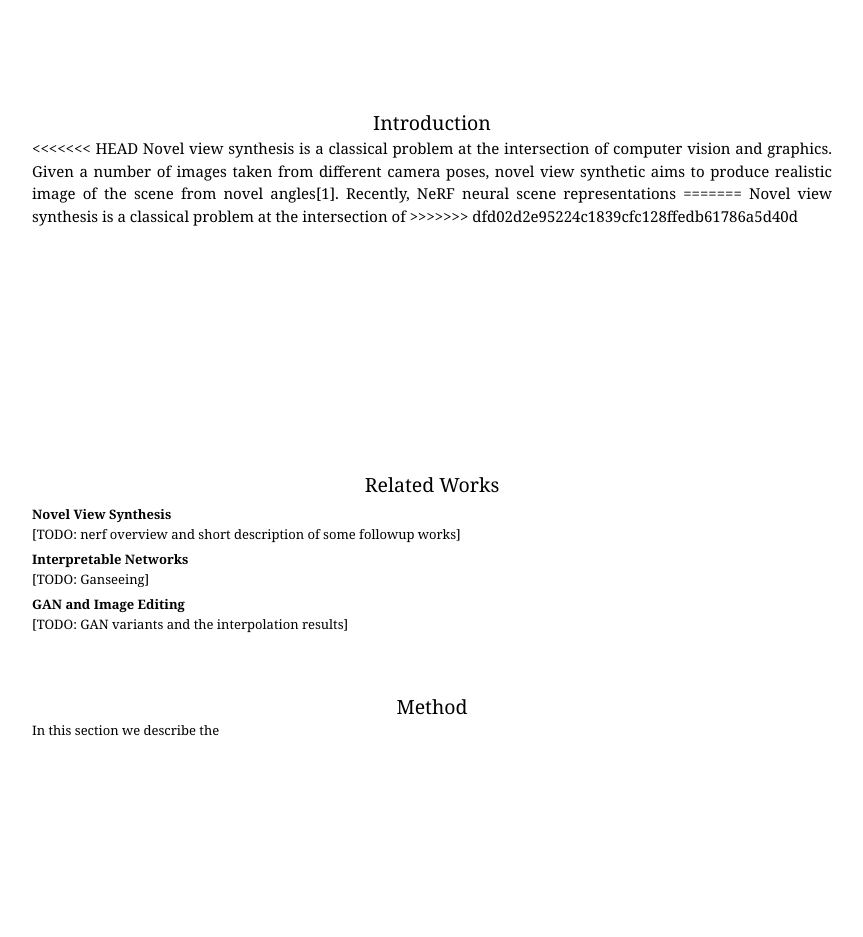
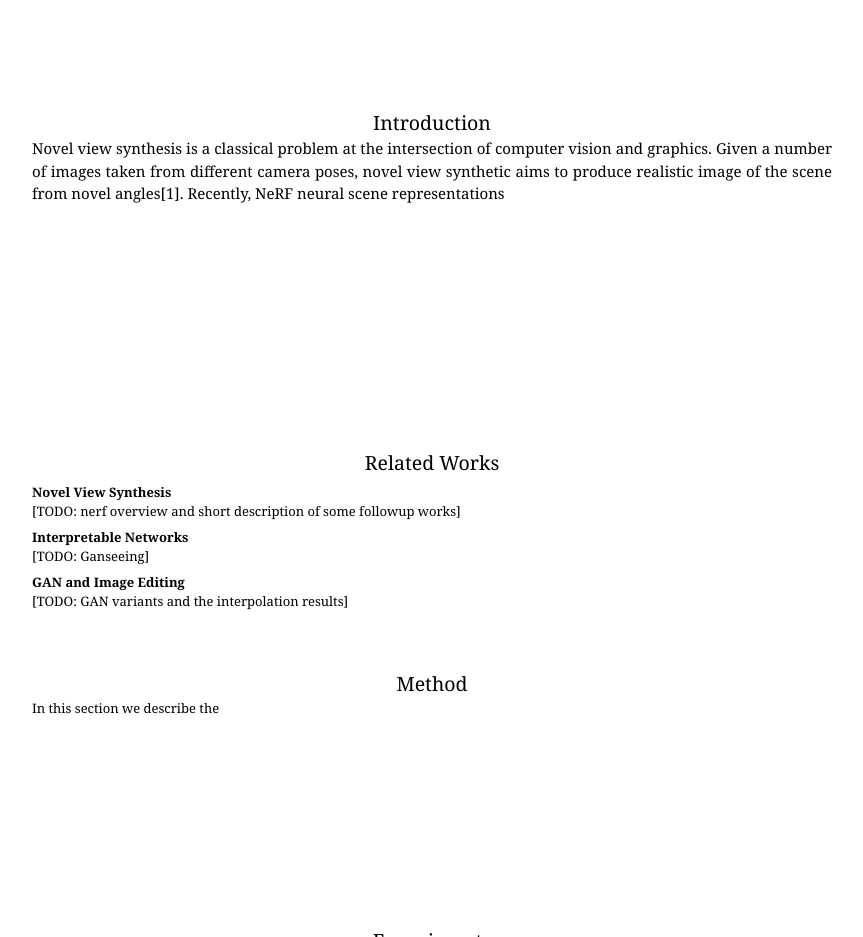
Before and after one commit to GaParmar/NerfNeurons, a plain HTML site: page index.html in a window 1280 px wide. Shown: the part 860-1797 px from the top of the page, without its empty margins (208-1071 px from the left). Drawn offline with Linux system fonts and the light colour scheme.

Commit message:
intro-v2

```diff
--- a/index.html
+++ b/index.html
@@ -74,13 +74,9 @@ BODY {
 <p style="margin-top:5cm;">
 <h2 align='center'>Introduction</h2>
 <div style="font-size:14px"><p align="justify">
-<<<<<<< HEAD
      Novel view synthesis is a classical problem at the intersection of computer vision and graphics.
     Given a number of images taken from different camera poses, novel view synthetic aims to produce realistic image of the scene from
     novel angles[1]. Recently, NeRF neural scene representations
-=======
-  Novel view synthesis is a classical problem at the intersection of
->>>>>>> dfd02d2e95224c1839cfc128ffedb61786a5d40d
 </p></div>
 
 <br><br>
```
